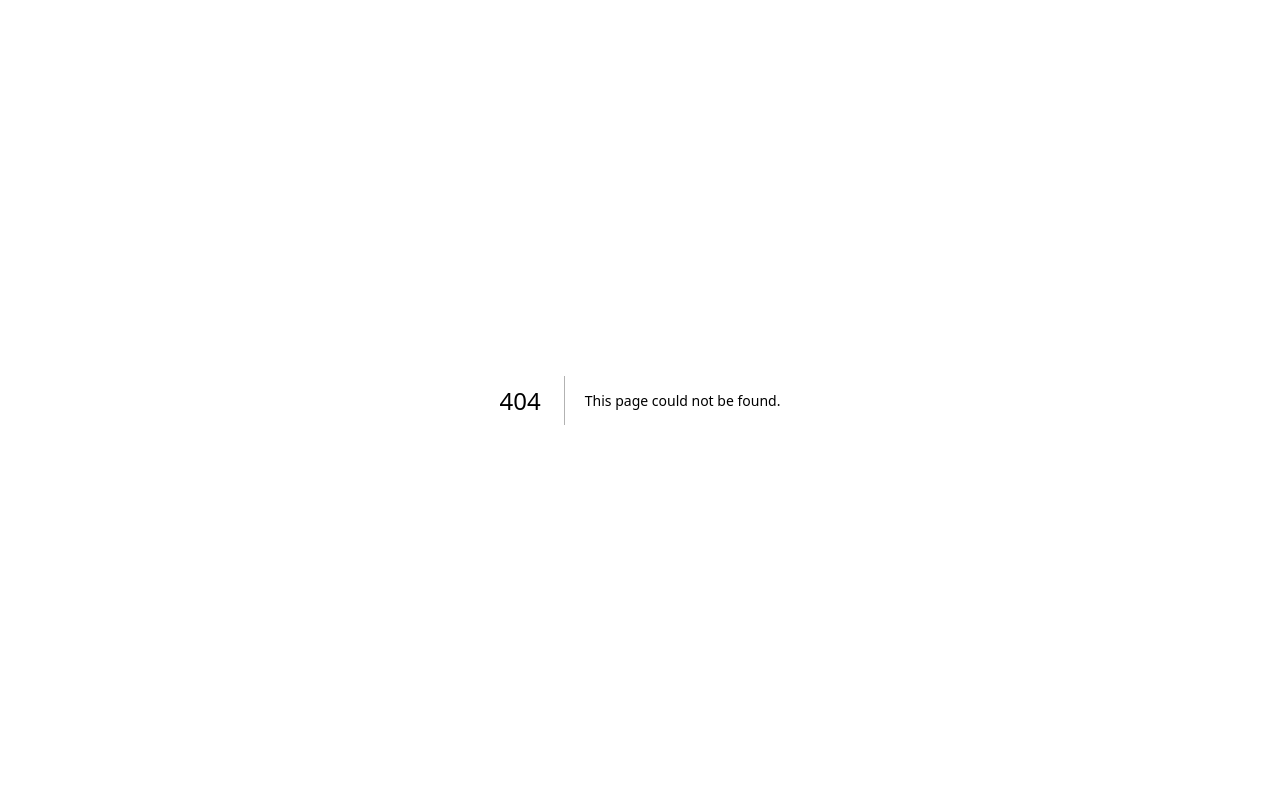
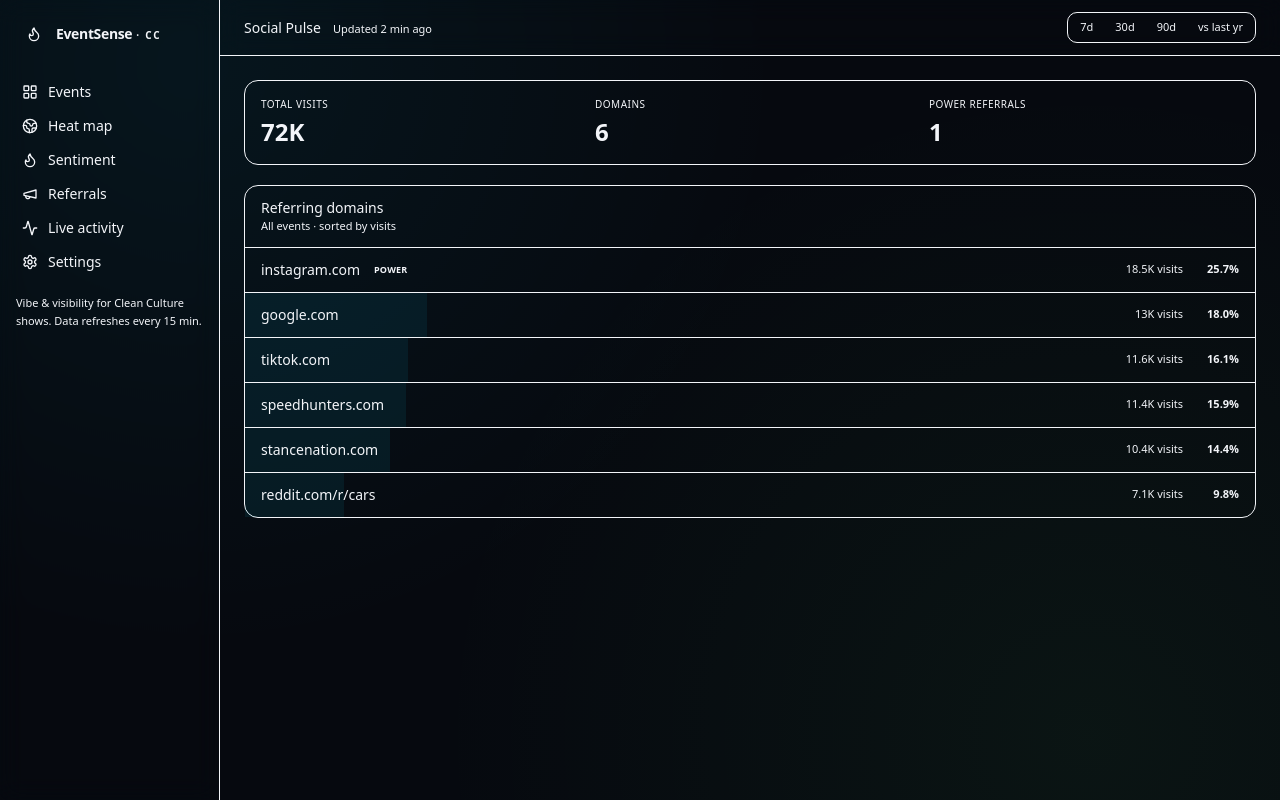
Before and after one commit to Frankiegarabito/EventSense, a Next.js app: page /referrals in a window 1280 px wide. Before the commit this address had no page. Built offline with nearby package versions, Linux system fonts and the light colour scheme.

Commit message:
feat: add /referrals page with cross-event domain leaderboard

```diff
--- /dev/null
+++ b/src/app/referrals/page.tsx
@@ -0,0 +1,10 @@
+import { DashboardShell } from "@/components/dashboard-shell";
+import { ReferralsView } from "@/components/referrals-view";
+
+export default function ReferralsPage() {
+  return (
+    <DashboardShell>
+      <ReferralsView />
+    </DashboardShell>
+  );
+}
--- /dev/null
+++ b/src/components/referrals-view.tsx
@@ -0,0 +1,118 @@
+"use client";
+
+import { useMemo } from "react";
+import { useQuery } from "@tanstack/react-query";
+import { fetchEvents } from "@/lib/api";
+import { formatCompactNumber } from "@/lib/utils";
+import type { EventSummary } from "@/lib/types";
+
+interface MergedReferrer {
+  domain: string
+  url: string
+  visits: number
+  sharePct: number
+  isPower: boolean
+}
+
+function mergeReferrers(events: EventSummary[]): MergedReferrer[] {
+  const map = new Map<string, { visits: number; url: string }>();
+  for (const e of events) {
+    for (const r of e.referrers) {
+      const existing = map.get(r.domain);
+      if (existing) {
+        existing.visits += r.visits;
+      } else {
+        map.set(r.domain, { visits: r.visits, url: r.url });
+      }
+    }
+  }
+  const total = Array.from(map.values()).reduce((s, r) => s + r.visits, 0);
+  return Array.from(map.entries())
+    .map(([domain, { visits, url }]) => ({
+      domain,
+      url,
+      visits,
+      sharePct: total > 0 ? visits / total : 0,
+      isPower: total > 0 && visits / total > 0.25,
+    }))
+    .sort((a, b) => b.visits - a.visits);
+}
+
+export function ReferralsView() {
+  const { data: events = [], isLoading } = useQuery({
+    queryKey: ["events"],
+    queryFn: fetchEvents,
+  });
+
+  const referrers = useMemo(() => mergeReferrers(events), [events]);
+  const totalVisits = referrers.reduce((s, r) => s + r.visits, 0);
+  const powerCount = referrers.filter((r) => r.isPower).length;
+
+  if (isLoading) {
+    return (
+      <div className="space-y-4">
+        <div className="h-20 rounded-[14px] border border-[--color-border] bg-[--color-surface]/60 animate-pulse" />
+        <div className="h-64 rounded-[14px] border border-[--color-border] bg-[--color-surface]/60 animate-pulse" />
+      </div>
+    );
+  }
+
+  return (
+    <div className="space-y-5">
+      <section className="rounded-[14px] border border-[--color-border] bg-[--color-surface] p-4">
+        <div className="grid grid-cols-3 gap-6">
+          <div>
+            <div className="text-[10px] uppercase tracking-wider text-[--color-fg-dim]">Total visits</div>
+            <div className="mt-1 text-2xl font-bold text-[--color-accent]">
+              {formatCompactNumber(totalVisits)}
+            </div>
+          </div>
+          <div>
+            <div className="text-[10px] uppercase tracking-wider text-[--color-fg-dim]">Domains</div>
+            <div className="mt-1 text-2xl font-bold">{referrers.length}</div>
+          </div>
+          <div>
+            <div className="text-[10px] uppercase tracking-wider text-[--color-fg-dim]">Power referrals</div>
+            <div className="mt-1 text-2xl font-bold text-[--color-stagnant]">{powerCount}</div>
+          </div>
+        </div>
+      </section>
+
+      <section className="rounded-[14px] border border-[--color-border] bg-[--color-surface]">
+        <header className="px-4 py-3 border-b border-[--color-border]/60">
+          <h2 className="text-sm font-medium">Referring domains</h2>
+          <p className="text-[11px] text-[--color-fg-dim]">All events · sorted by visits</p>
+        </header>
+        <div className="divide-y divide-[--color-border]/40">
+          {referrers.map((r) => (
+            <div key={r.domain} className="relative flex items-center justify-between px-4 py-3">
+              <div
+                className="absolute left-0 top-0 bottom-0 opacity-[0.07]"
+                style={{
+                  width: `${(r.sharePct * 100).toFixed(1)}%`,
+                  background: r.isPower ? "var(--color-stagnant)" : "var(--color-accent)",
+                }}
+              />
+              <div className="relative flex items-center gap-2">
+                <span className="text-sm font-medium">{r.domain}</span>
+                {r.isPower && (
+                  <span className="text-[9px] font-bold uppercase tracking-wide px-1.5 py-0.5 rounded bg-[--color-stagnant]/20 text-[--color-stagnant]">
+                    Power
+                  </span>
+                )}
+              </div>
+              <div className="relative flex items-center gap-4">
+                <span className="text-[11px] text-[--color-fg-muted] tabular-nums">
+                  {formatCompactNumber(r.visits)} visits
+                </span>
+                <span className="text-[11px] font-bold text-[--color-accent] tabular-nums w-10 text-right">
+                  {(r.sharePct * 100).toFixed(1)}%
+                </span>
+              </div>
+            </div>
+          ))}
+        </div>
+      </section>
+    </div>
+  );
+}
```
